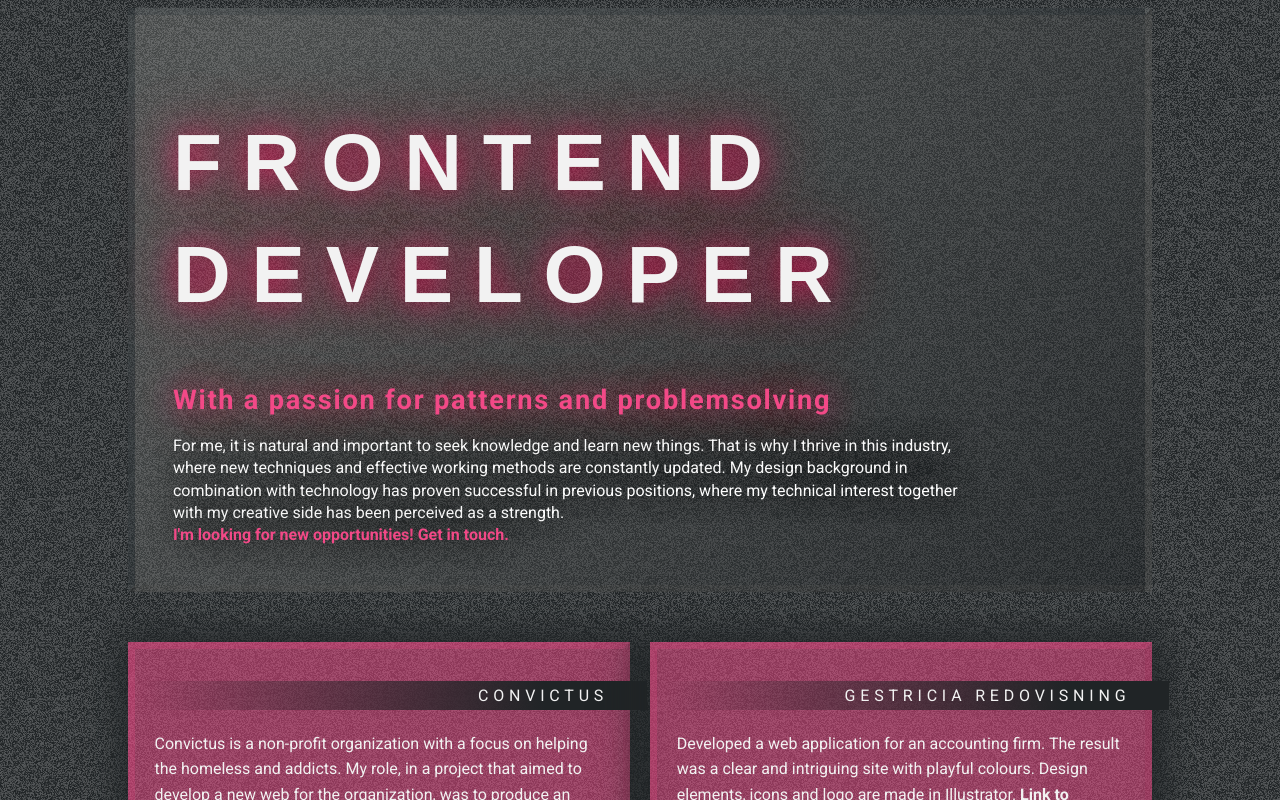
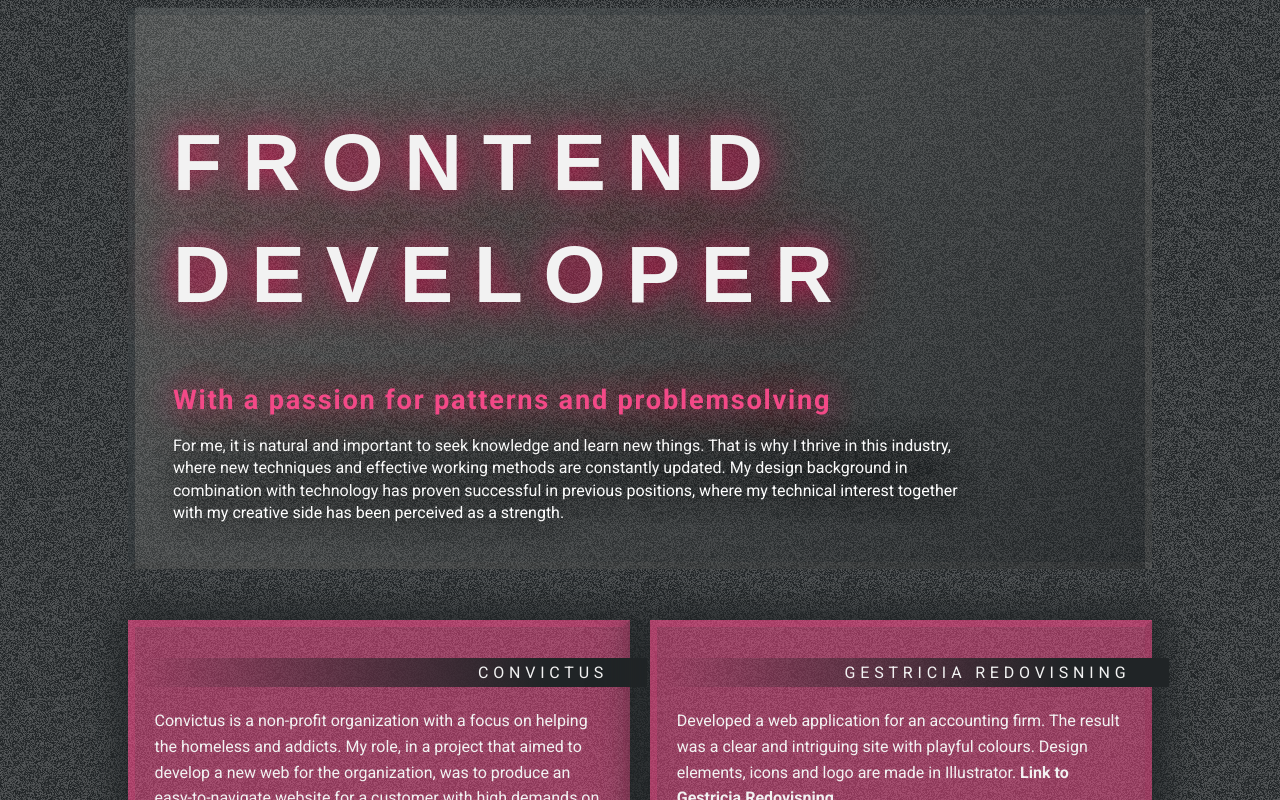
Before and after one commit to MikaelaJ/svelte-portfolio, a Svelte app: page / in a window 1280 px wide. Shown: the top 800 px of the page. Built offline with nearby package versions, Linux system fonts and the light colour scheme; a web font is replaced by a local one.

Commit message:
chore: Remove contact info in header

```diff
--- a/src/components/Header.svelte
+++ b/src/components/Header.svelte
@@ -12,12 +12,6 @@
             background in combination with technology has proven successful in
             previous positions, where my technical interest together with my
             creative side has been perceived as a strength. <br />
-            <strong class="pink-text">
-                I'm looking for new opportunities! <a
-                    href="mailto:mikaela@mikaelajohansson.com?subject=Found your site, just wanted to say hi! 😃"
-                    >Get in touch.</a
-                ></strong
-            >
         </p>
     </div>
 </header>
```
